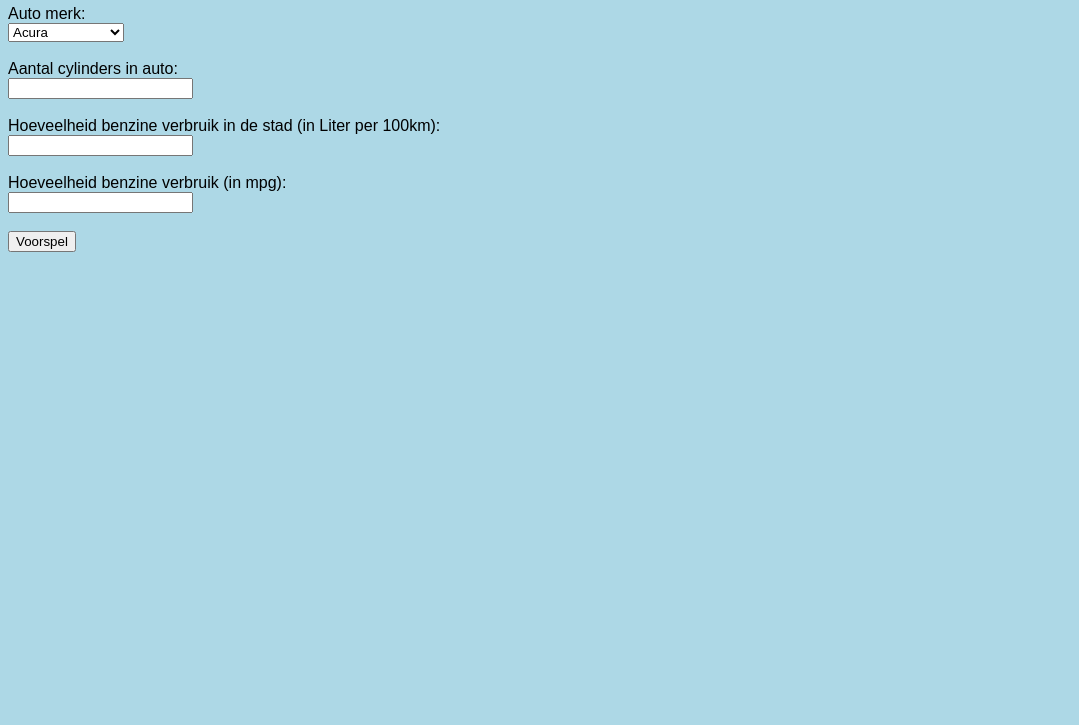
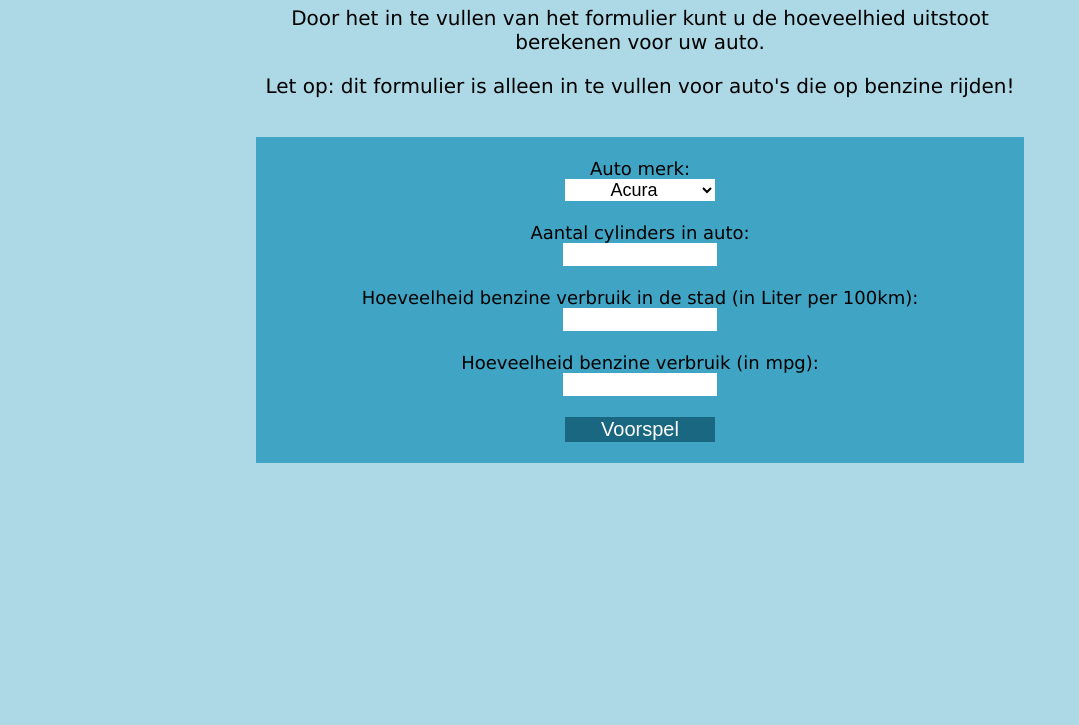
Before and after one commit to QuintyHR/Pro-8, a plain HTML site: page Week 9/index.html in a window 1280 px wide. Shown: the part 75-800 px from the top of the page, without its empty margins (0-1079 px from the left). Drawn offline with nearby package versions, Linux system fonts and the light colour scheme.

Commit message:
De UI verbeterd voor week 9

```diff
--- a/Week 7/js/app.js
+++ b/Week 7/js/app.js
@@ -63,7 +63,7 @@ function createNeuralNetwork(data) {
   }
 
   nn.normalizeData();
-  // nn.train({ epochs: 100 }, () => finishedTraining());
+  nn.train({ epochs: 100 }, () => finishedTraining());
 }
 
 async function finishedTraining() {
--- a/Week 9/css/style.css
+++ b/Week 9/css/style.css
@@ -1,4 +1,31 @@
 body {
+    margin-right: 20%;
+    margin-left: 20%;
     background-color:lightblue;
-    font-family:sans-serif;
+    font-family:Verdana, Geneva, Tahoma, sans-serif;
+    text-align: center;
 }
+
+p {
+    font-size: 20px;
+}
+
+form {
+    background-color: rgb(64, 164, 197);
+    font-size: 18px;
+}
+
+input, select {
+    width: 150px;
+    background-color: white;
+    border: none;
+    font-size: 18px;
+    text-align: center;
+}
+
+#predict {
+    background-color: rgb(25, 103, 129);
+    color: white;
+    font-size: 20px;
+    border: none;
+}
--- a/Week 9/index.html
+++ b/Week 9/index.html
@@ -16,7 +16,15 @@
 <body>
     <h1>Voorspel jouw uitstoot</h1>
 
+    <p>Door het in te vullen van het formulier kunt u de hoeveelhied uitstoot berekenen voor uw auto.</p>
+
+    <p>Let op: dit formulier is alleen in te vullen voor auto's die op benzine rijden!</p>
+
+    <br>
+
     <form>
+        <br>
+
         <label for="brand">Auto merk:</label><br>
         <select id="brand" name="brand"><br>
             <option value="1">Acura</option>
@@ -73,7 +81,7 @@
         <label for="fuelConsumption">Hoeveelheid benzine verbruik (in mpg):</label><br>
         <input type="text" id="fuelConsumption" name="fuelConsumption"><br><br>
 
-        <input id="predict" type="button" value="Voorspel">
+        <input id="predict" type="button" value="Voorspel"><br><br>
     </form>
 
     <p id="prediction"></p>
--- a/Week 9/js/predict.js
+++ b/Week 9/js/predict.js
@@ -14,6 +14,7 @@ let inputFuelConsumption
 let currentInputFuelConsumption
 
 let predictEmission
+let emissionResult
 
 document.getElementById('predict').onclick = function (){ inputs() }
 
@@ -44,7 +45,7 @@ function loadModel() {
   };
 
   nn.load(modelInfo, predict)
-  console.log("Model loaded")
+  // console.log("Model loaded")
 }
 
 async function predict() {
@@ -57,6 +58,8 @@ async function predict() {
 
   const results = await nn.predict(predictEmission);
 
-  console.log(`Deze auto verbruikt ${results[0].Emission} g/km`);
-  fillPrediction.innerHTML = `Uw auto verbruikt ${results[0].Emission} g/km`
+  emissionResult = Math.floor(results[0].Emission * 100) / 100
+
+  // console.log(`Deze auto verbruikt ${emissionResult} g/km`);
+  fillPrediction.innerHTML = `Uw auto verbruikt ${emissionResult} g/km`
 }
```
